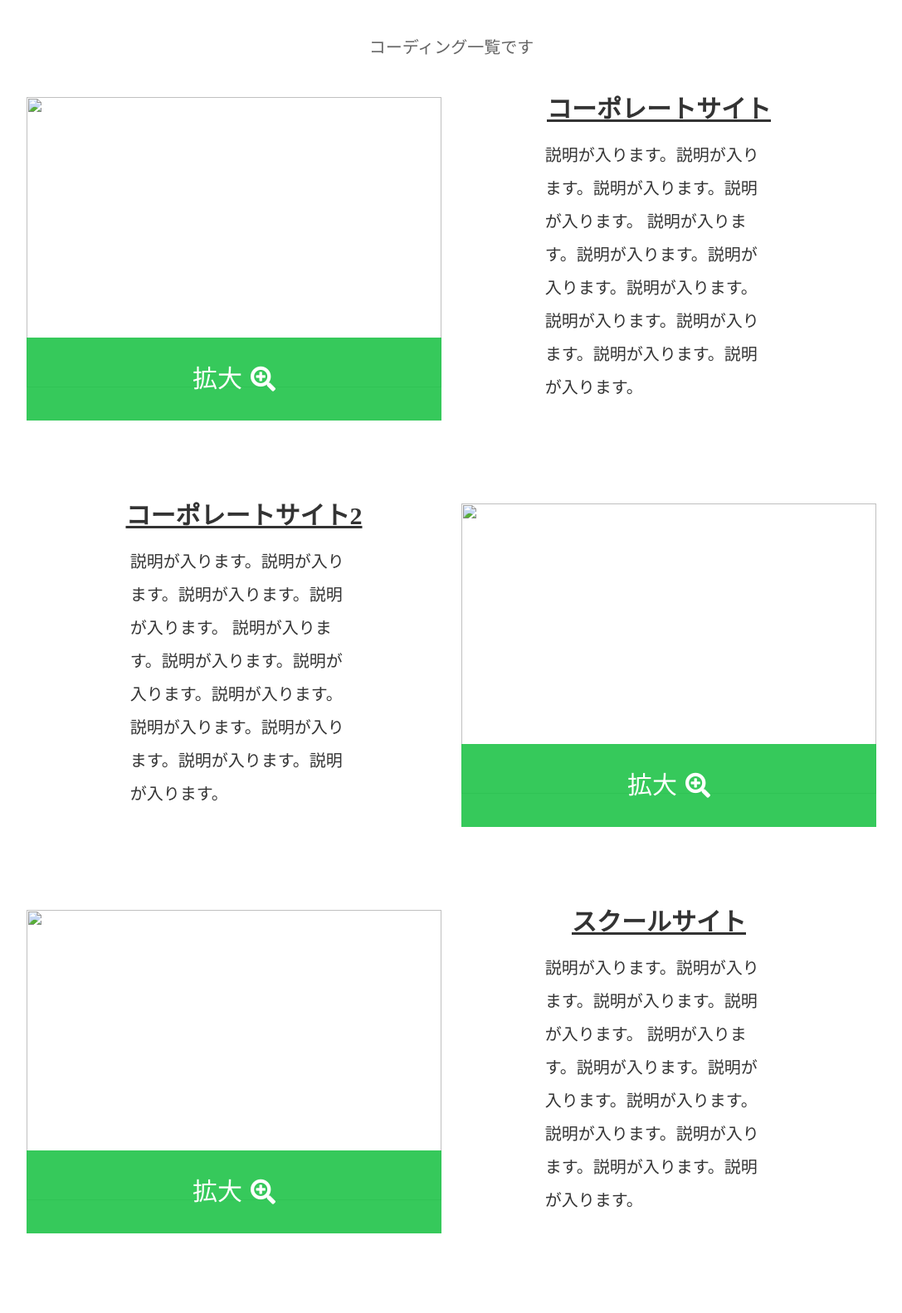
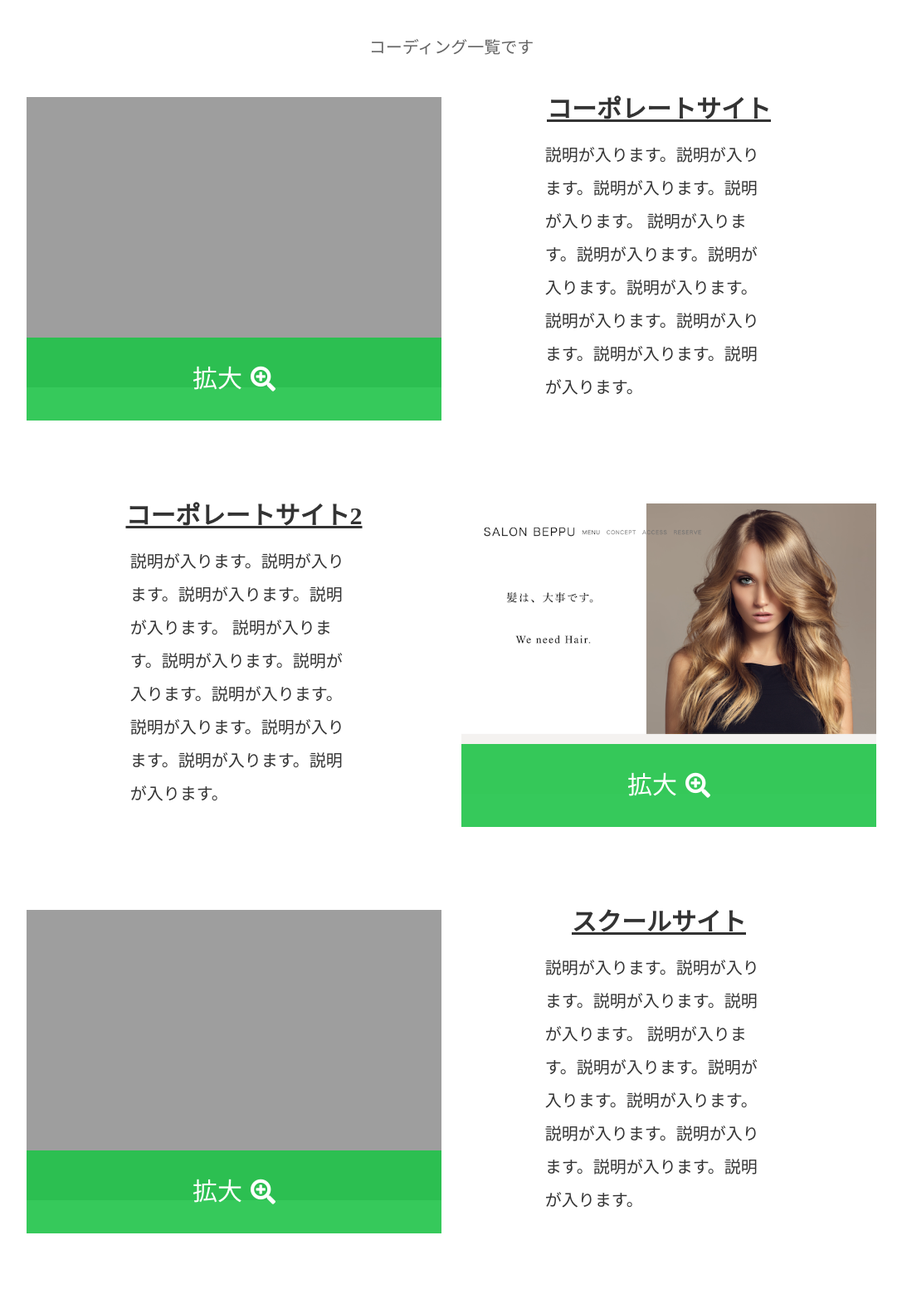
Before and after one commit to takamiti-ta/portfolio, a plain HTML site: page index.html in a window 1280 px wide. Shown: the part 2355-3938 px from the top of the page at 83% size, without its empty margins (96-1183 px from the left). Drawn offline with nearby package versions, Linux system fonts and the light colour scheme; files that its build step writes are made by us from their sources; the site is published under a folder, as on GitHub Pages, so addresses that start at the root find nothing.

Commit message:
画像修正4

```diff
--- a/index.html
+++ b/index.html
@@ -55,7 +55,7 @@
             <h1 class="title">about</h1>
             <p class="subtitle">簡単な自己紹介です</p>
             <div class="about-menu">
-                <img src="img/about2.jpg"" alt="" class=" about-img sa sa--lr">
+                <img src="img/about2.jpg" alt="" class=" about-img sa sa--lr">
                 <div class="profile sa sa--rl">
                     <p>Profile</p>
                     <p>菅野貴道
@@ -115,7 +115,7 @@
                 <div class="portfolio1">
                     <div class="port-item1">
                         <a href="img/premil.png" data-lightbox="group">
-                            <p id="port-btn">拡大<i class="fas fa-search-plus"></i></p><img src="/img/premil.png"
+                            <p id="port-btn">拡大<i class="fas fa-search-plus"></i></p><img src="img/premil.png"
                                 class="portfolio-img">
                         </a>
                     </div>
@@ -130,7 +130,7 @@
                 <div class="portfolio2">
                     <div class="port-item2">
                         <a href="img/salonBeppu.png" data-lightbox="group">
-                            <p id="port-btn">拡大<i class="fas fa-search-plus"></i></p><img src="/img/coding.png"
+                            <p id="port-btn">拡大<i class="fas fa-search-plus"></i></p><img src="img/coding.png"
                                 class="portfolio-img">
                         </a>
                     </div>
@@ -145,7 +145,7 @@
                 <div class="portfolio3">
                     <div class="port-item3">
                         <a href="img/codevillage.png" data-lightbox="group">
-                            <p id="port-btn">拡大<i class="fas fa-search-plus"></i></p><img src="/img/codevillage3.png"
+                            <p id="port-btn">拡大<i class="fas fa-search-plus"></i></p><img src="img/codevillage3.png"
                                 class="portfolio-img">
                         </a>
                     </div>
@@ -160,7 +160,7 @@
                 <div class="portfolio4">
                     <div class="port-item4">
                         <a href="img/myblog.png" data-lightbox="group">
-                            <p id="port-btn">拡大<i class="fas fa-search-plus"></i></p><img src="/img/myblog.png"
+                            <p id="port-btn">拡大<i class="fas fa-search-plus"></i></p><img src="img/myblog.png"
                                 class="portfolio-img">
                         </a>
                     </div>
```
